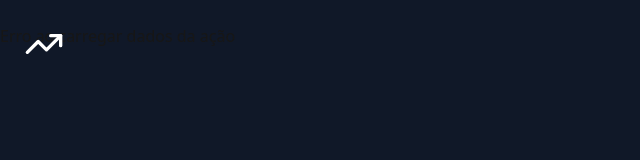
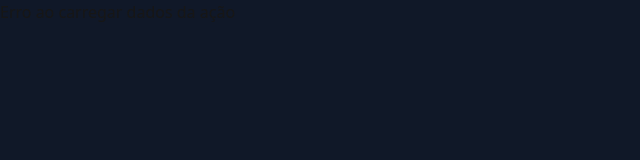
Before and after one commit to migotto7/stock-analyzer, a Next.js app: page /stock/1 in a window 1280 px wide. Shown: the top 160 px of the page, without its empty margins (0-640 px from the left). Built offline with nearby package versions, Linux system fonts and the light colour scheme; no server answers.

Commit message:
fix: fix home button

```diff
--- a/src/app/layout.tsx
+++ b/src/app/layout.tsx
@@ -23,7 +23,6 @@
       <body
         className={`${outfit.variable} antialiased`}
       >
-        <HomeButton />
         {children}
         <Analytics />
       </body>
--- a/src/app/page.tsx
+++ b/src/app/page.tsx
@@ -1,10 +1,11 @@
 import BarTopStocks from "@/components/BarTopStocks";
 import SearchBox from "@/components/SearchBox";
-import { TrendingUp } from "lucide-react";
+import HomeButton from "@/components/HomeButton";
 
 export default function Home() {
   return (
     <main className="flex min-h-screen flex-col items-center justify-center bg-gray-900 text-white">
+      <HomeButton />
       <SearchBox />
       <BarTopStocks />
     </main>
```
